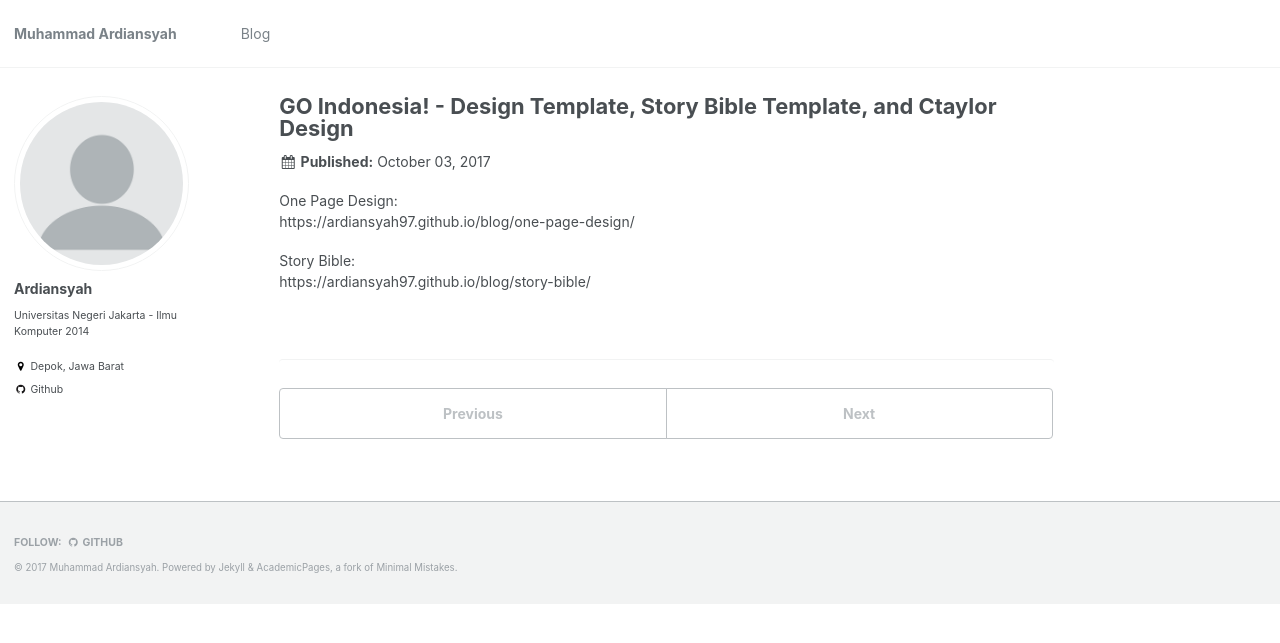
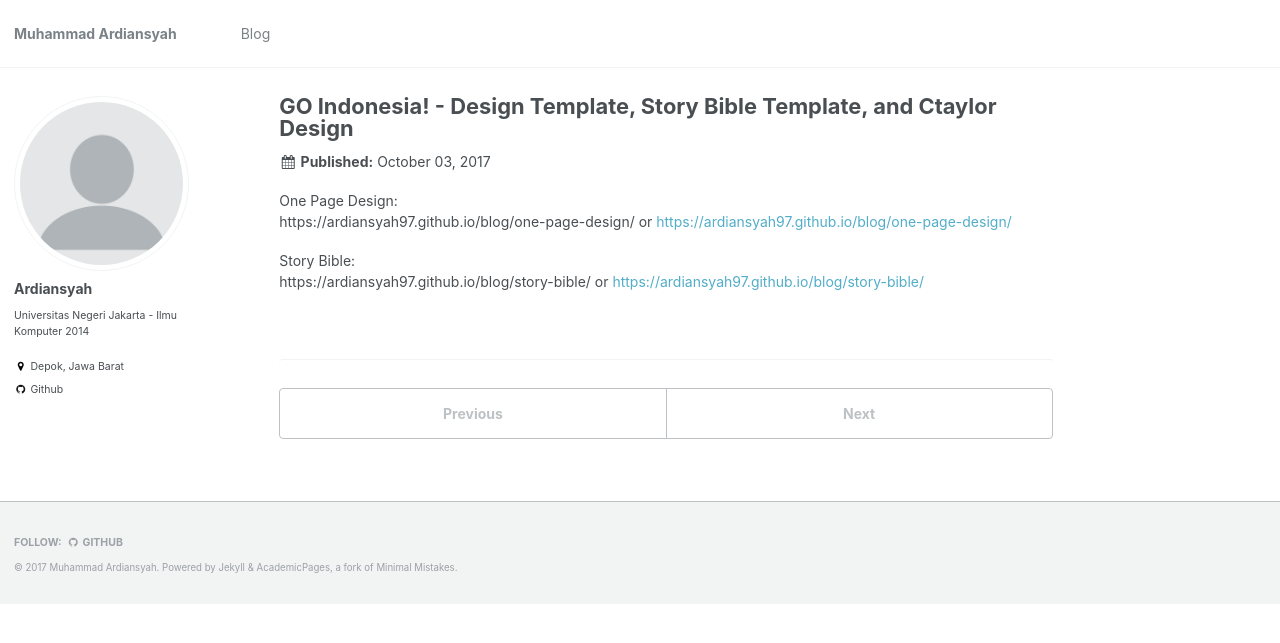
Before and after one commit to ardiansyah97/ardiansyah97.github.io, a Jekyll site: the page built from _blog/homework-3.md, in a window 1280 px wide. Shown: the top 643 px of the page. Built offline with Jekyll 4.4.1, drawn with Linux system fonts in a browser that asks for light colours.

Commit message:
Update homework-3.md

```diff
--- a/_blog/homework-3.md
+++ b/_blog/homework-3.md
@@ -5,7 +5,7 @@
 ---
 
 One Page Design:
-<br>https://ardiansyah97.github.io/blog/one-page-design/
+<br>https://ardiansyah97.github.io/blog/one-page-design/ or <https://ardiansyah97.github.io/blog/one-page-design/>
 
 Story Bible:
-<br>https://ardiansyah97.github.io/blog/story-bible/
+<br>https://ardiansyah97.github.io/blog/story-bible/ or <https://ardiansyah97.github.io/blog/story-bible/>
```
